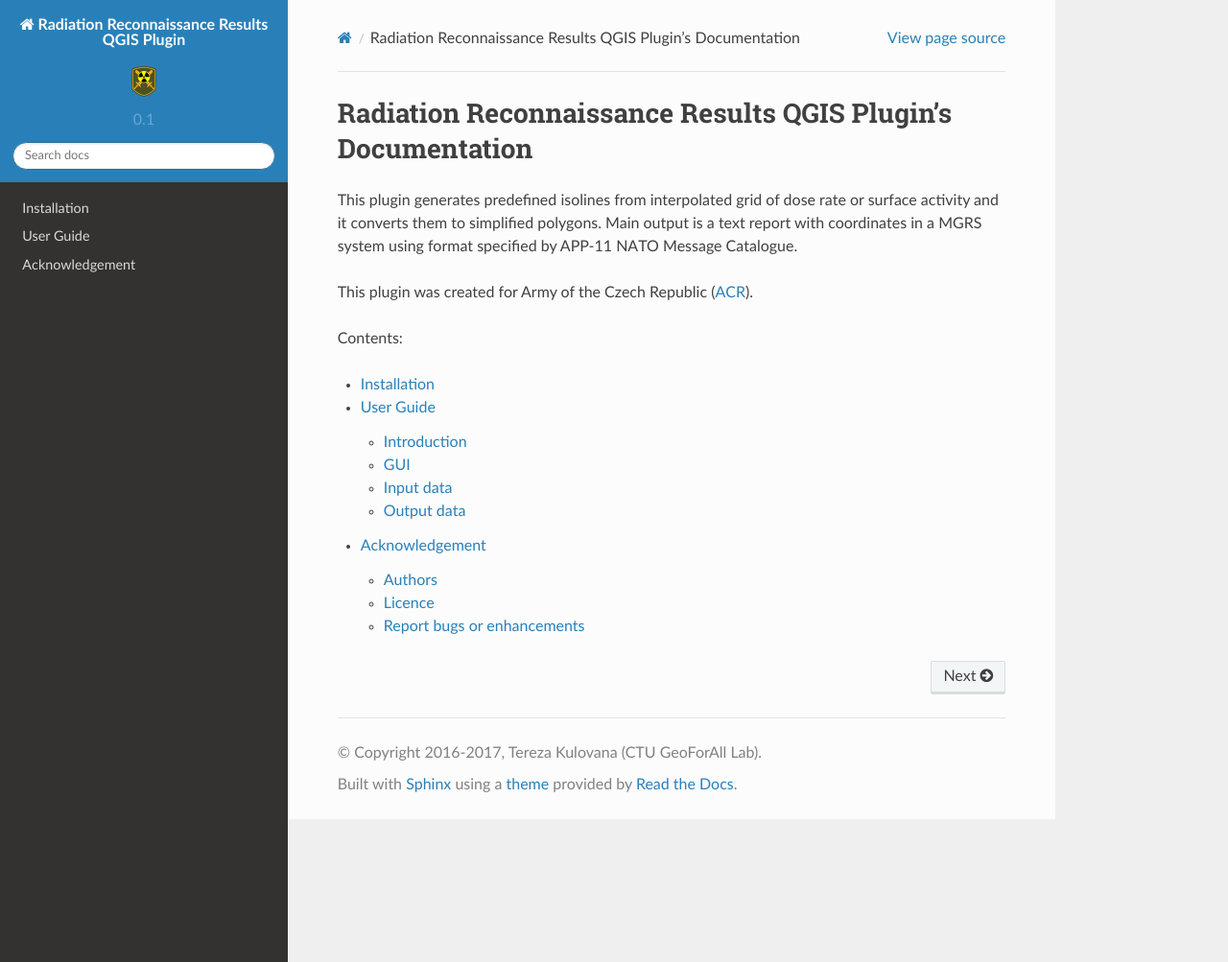
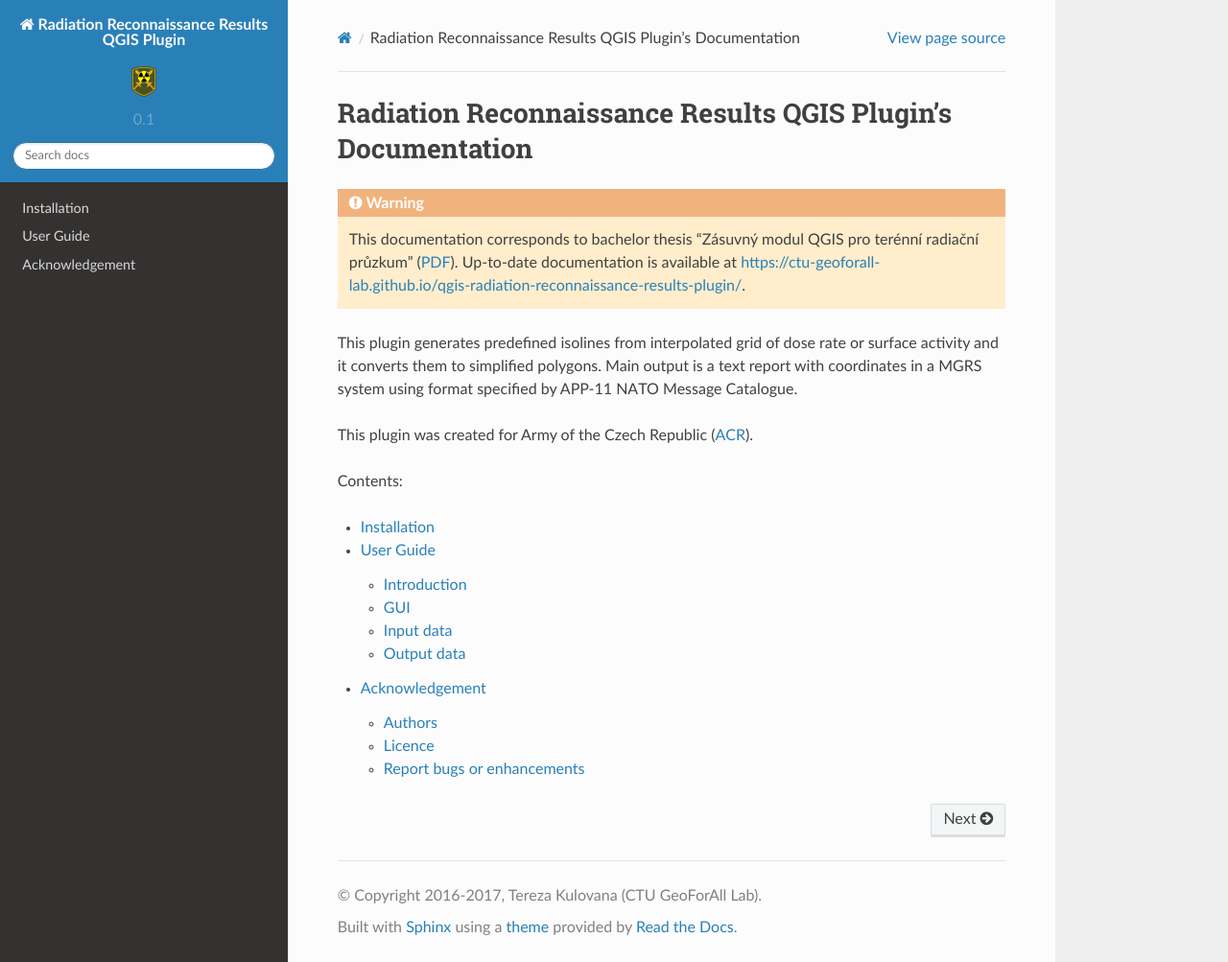
Before and after one commit to ctu-geoforall-lab-projects/bp-kulovana-2017, a Sphinx documentation site: the page built from docs/source/index.rst, in a window 1280 px wide and 1003 px high. Shown: the whole window at 96% size. Built offline with Sphinx 7.4.7 and the Read the Docs theme 2.0.0, drawn with Linux system fonts in a browser that asks for light colours; formulas are drawn with MathJax 3; pages that are not in the unit, such as notebooks, are missing from menus.

Commit message:
link to new repo https://github.com/ctu-geoforall-lab/qgis-radiation-reconnaissance-results-plugin

```diff
--- a/docs/source/index.rst
+++ b/docs/source/index.rst
@@ -5,6 +5,12 @@
 
 Radiation Reconnaissance Results QGIS Plugin's Documentation
 ============================================================
+
+.. warning:: This documentation corresponds to bachelor thesis "Zásuvný
+   modul QGIS pro terénní radiační průzkum" (`PDF
+   <https://github.com/ctu-geoforall-lab-projects/bp-kulovana-2017/raw/master/text/tereza-kulovana-bp-2017.pdf>`__). Up-to-date
+   documentation is available at
+   https://ctu-geoforall-lab.github.io/qgis-radiation-reconnaissance-results-plugin/.
 
 This plugin generates predefined isolines from interpolated grid of dose rate
 or surface activity and it converts them to simplified polygons. Main output
```
Also changed, not shown: README.md (+6 -0 lines).
